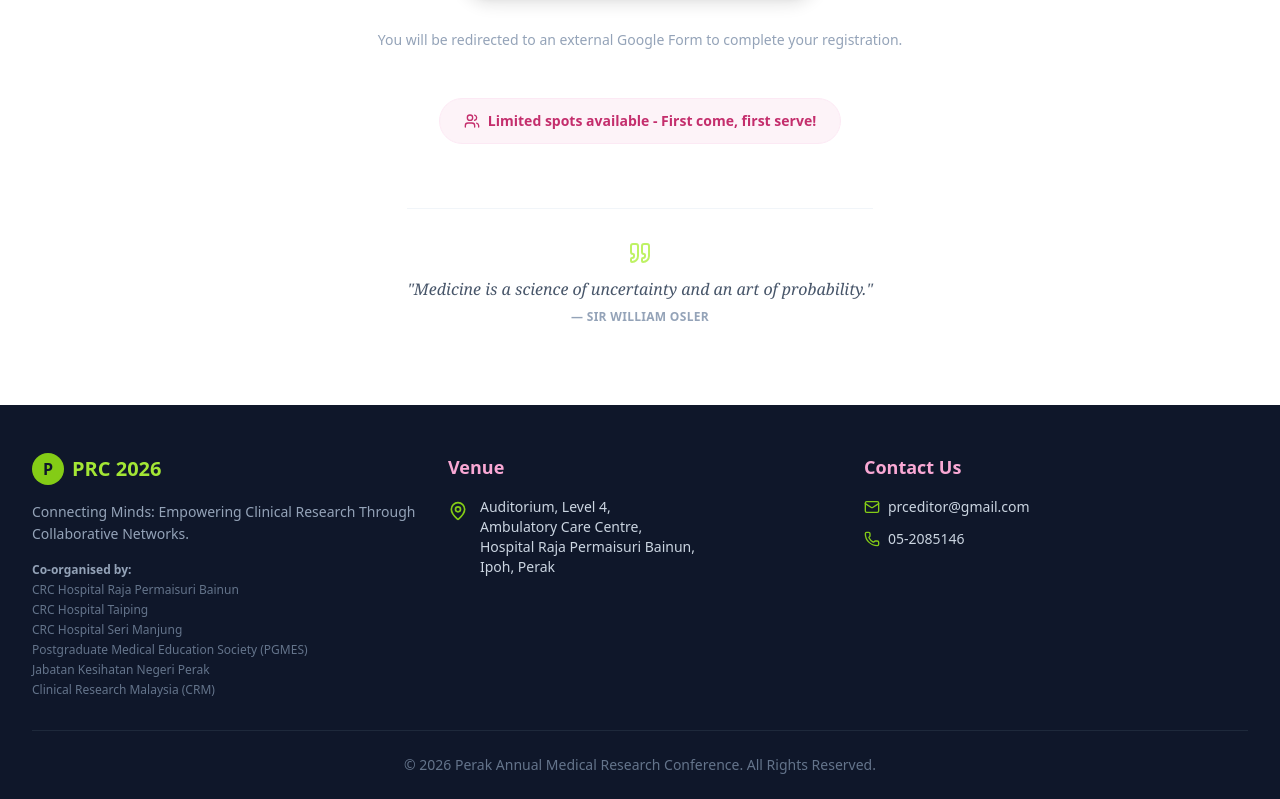
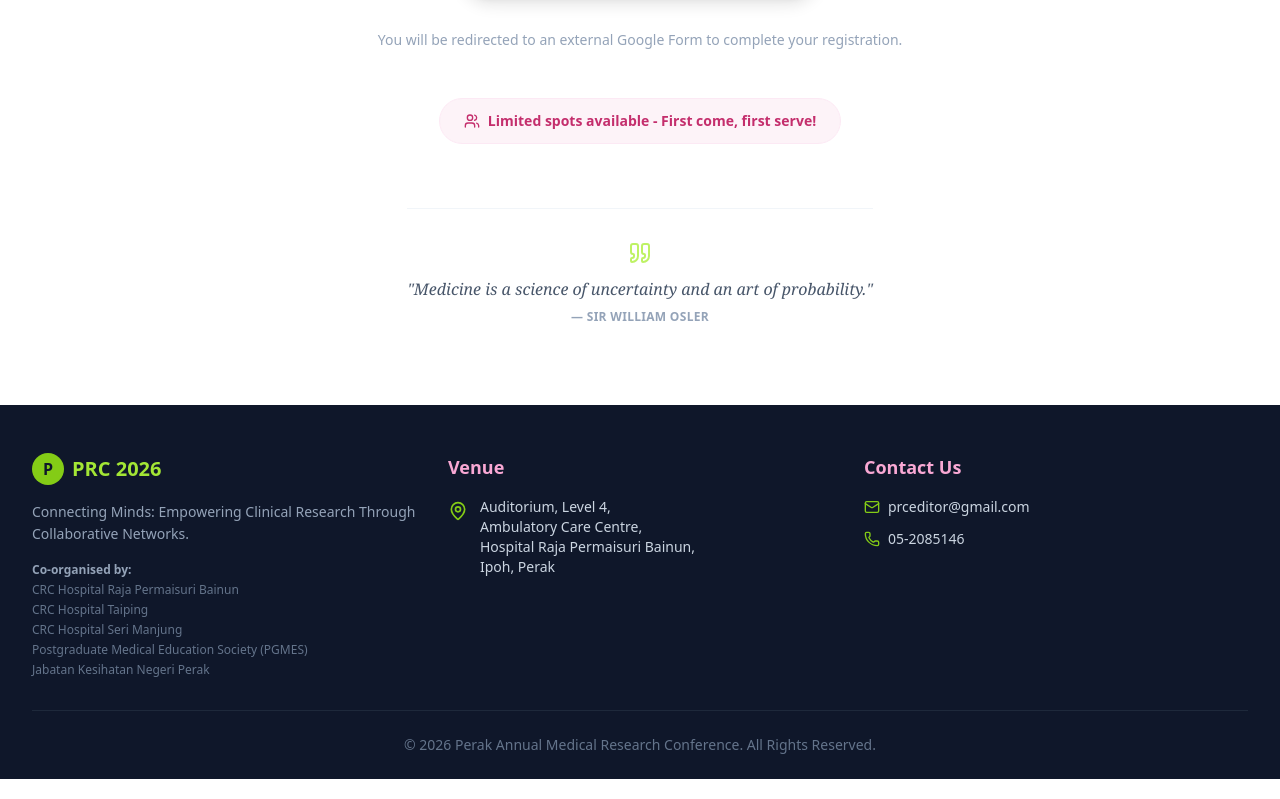
Before and after one commit to limxj1985/-limxj1985-Work, a React (Vite) app: page /#/registration in a window 1280 px wide. Shown: the part 833-1632 px from the top of the page. Built offline with nearby package versions, Linux system fonts and the light colour scheme.

Commit message:
Update Footer.tsx

```diff
--- a/components/Footer.tsx
+++ b/components/Footer.tsx
@@ -25,7 +25,6 @@ const Footer: React.FC = () => {
                  <li>CRC Hospital Seri Manjung</li>
                  <li>Postgraduate Medical Education Society (PGMES)</li>
                  <li>Jabatan Kesihatan Negeri Perak</li>
-                 <li>Clinical Research Malaysia (CRM)</li>
               </ul>
             </div>
           </div>
```
